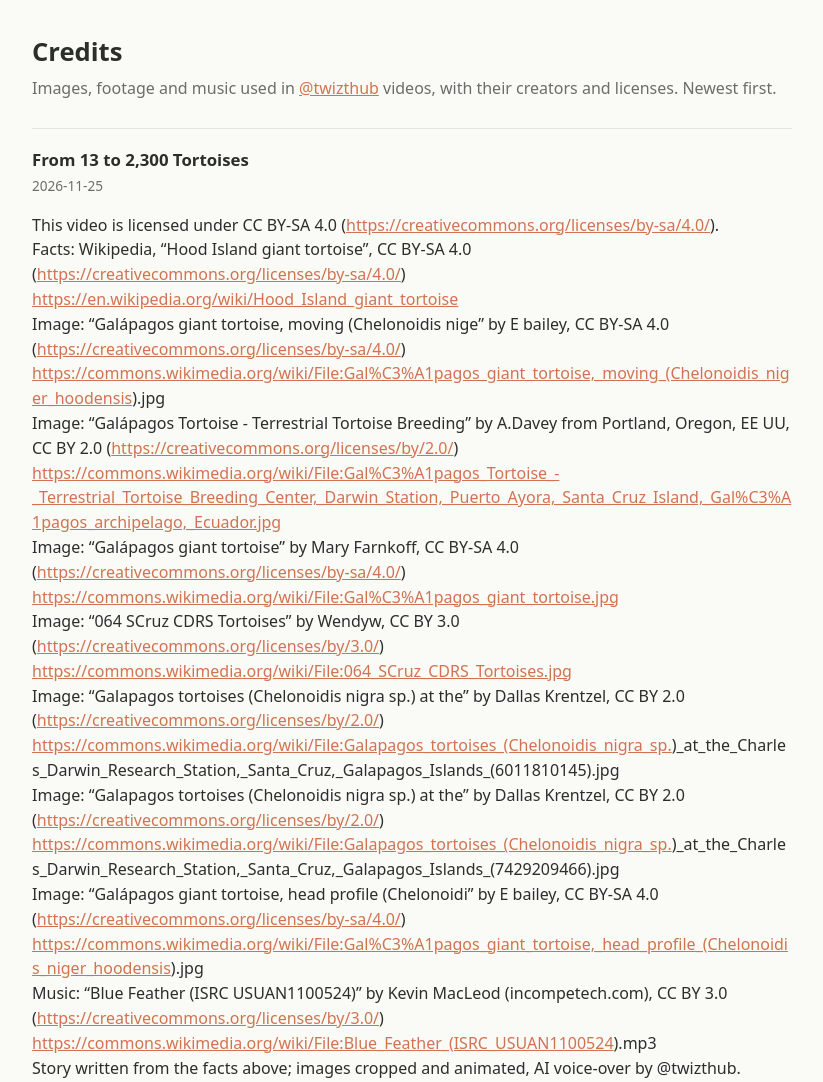
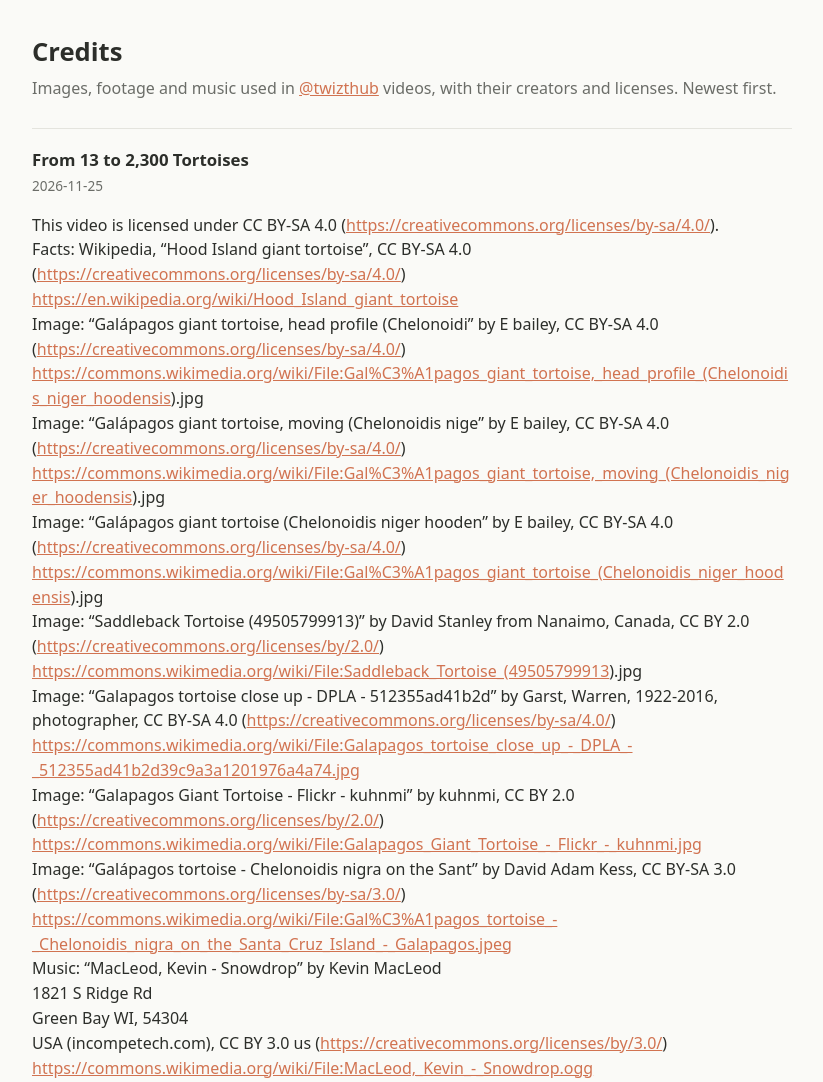
Before and after one commit to Atlas-Toni/atlas-toni.github.io, a plain HTML site: page credits.html in a window 1280 px wide. Shown: the top 1082 px of the page, without its empty margins (228-1051 px from the left). Drawn offline with Linux system fonts and the light colour scheme.

Commit message:
Credits: From 13 to 2,300 Tortoises

```diff
--- a/credits.html
+++ b/credits.html
@@ -14,6 +14,20 @@ a{color:var(--accent)}
 </style></head><body><main>
 <h1>Credits</h1>
 <p class="intro">Images, footage and music used in <a href="/">@twizthub</a> videos, with their creators and licenses. Newest first.</p>
+<article><h2>From 13 to 2,300 Tortoises</h2><p class="d">2026-11-25</p><p>This video is licensed under CC BY-SA 4.0 (<a href="https://creativecommons.org/licenses/by-sa/4.0/" rel="nofollow noopener">https://creativecommons.org/licenses/by-sa/4.0/</a>).<br>
+Facts: Wikipedia, “Hood Island giant tortoise”, CC BY-SA 4.0 (<a href="https://creativecommons.org/licenses/by-sa/4.0/" rel="nofollow noopener">https://creativecommons.org/licenses/by-sa/4.0/</a>) <a href="https://en.wikipedia.org/wiki/Hood_Island_giant_tortoise" rel="nofollow noopener">https://en.wikipedia.org/wiki/Hood_Island_giant_tortoise</a><br>
+Image: “Galápagos giant tortoise, head profile (Chelonoidi” by E bailey, CC BY-SA 4.0 (<a href="https://creativecommons.org/licenses/by-sa/4.0/" rel="nofollow noopener">https://creativecommons.org/licenses/by-sa/4.0/</a>) <a href="https://commons.wikimedia.org/wiki/File:Gal%C3%A1pagos_giant_tortoise,_head_profile_(Chelonoidis_niger_hoodensis" rel="nofollow noopener">https://commons.wikimedia.org/wiki/File:Gal%C3%A1pagos_giant_tortoise,_head_profile_(Chelonoidis_niger_hoodensis</a>).jpg<br>
+Image: “Galápagos giant tortoise, moving (Chelonoidis nige” by E bailey, CC BY-SA 4.0 (<a href="https://creativecommons.org/licenses/by-sa/4.0/" rel="nofollow noopener">https://creativecommons.org/licenses/by-sa/4.0/</a>) <a href="https://commons.wikimedia.org/wiki/File:Gal%C3%A1pagos_giant_tortoise,_moving_(Chelonoidis_niger_hoodensis" rel="nofollow noopener">https://commons.wikimedia.org/wiki/File:Gal%C3%A1pagos_giant_tortoise,_moving_(Chelonoidis_niger_hoodensis</a>).jpg<br>
+Image: “Galápagos giant tortoise (Chelonoidis niger hooden” by E bailey, CC BY-SA 4.0 (<a href="https://creativecommons.org/licenses/by-sa/4.0/" rel="nofollow noopener">https://creativecommons.org/licenses/by-sa/4.0/</a>) <a href="https://commons.wikimedia.org/wiki/File:Gal%C3%A1pagos_giant_tortoise_(Chelonoidis_niger_hoodensis" rel="nofollow noopener">https://commons.wikimedia.org/wiki/File:Gal%C3%A1pagos_giant_tortoise_(Chelonoidis_niger_hoodensis</a>).jpg<br>
+Image: “Saddleback Tortoise (49505799913)” by David Stanley from Nanaimo, Canada, CC BY 2.0 (<a href="https://creativecommons.org/licenses/by/2.0/" rel="nofollow noopener">https://creativecommons.org/licenses/by/2.0/</a>) <a href="https://commons.wikimedia.org/wiki/File:Saddleback_Tortoise_(49505799913" rel="nofollow noopener">https://commons.wikimedia.org/wiki/File:Saddleback_Tortoise_(49505799913</a>).jpg<br>
+Image: “Galapagos tortoise close up - DPLA - 512355ad41b2d” by Garst, Warren, 1922-2016, photographer, CC BY-SA 4.0 (<a href="https://creativecommons.org/licenses/by-sa/4.0/" rel="nofollow noopener">https://creativecommons.org/licenses/by-sa/4.0/</a>) <a href="https://commons.wikimedia.org/wiki/File:Galapagos_tortoise_close_up_-_DPLA_-_512355ad41b2d39c9a3a1201976a4a74.jpg" rel="nofollow noopener">https://commons.wikimedia.org/wiki/File:Galapagos_tortoise_close_up_-_DPLA_-_512355ad41b2d39c9a3a1201976a4a74.jpg</a><br>
+Image: “Galapagos Giant Tortoise - Flickr - kuhnmi” by kuhnmi, CC BY 2.0 (<a href="https://creativecommons.org/licenses/by/2.0/" rel="nofollow noopener">https://creativecommons.org/licenses/by/2.0/</a>) <a href="https://commons.wikimedia.org/wiki/File:Galapagos_Giant_Tortoise_-_Flickr_-_kuhnmi.jpg" rel="nofollow noopener">https://commons.wikimedia.org/wiki/File:Galapagos_Giant_Tortoise_-_Flickr_-_kuhnmi.jpg</a><br>
+Image: “Galápagos tortoise - Chelonoidis nigra on the Sant” by David Adam Kess, CC BY-SA 3.0 (<a href="https://creativecommons.org/licenses/by-sa/3.0/" rel="nofollow noopener">https://creativecommons.org/licenses/by-sa/3.0/</a>) <a href="https://commons.wikimedia.org/wiki/File:Gal%C3%A1pagos_tortoise_-_Chelonoidis_nigra_on_the_Santa_Cruz_Island_-_Galapagos.jpeg" rel="nofollow noopener">https://commons.wikimedia.org/wiki/File:Gal%C3%A1pagos_tortoise_-_Chelonoidis_nigra_on_the_Santa_Cruz_Island_-_Galapagos.jpeg</a><br>
+Music: “MacLeod, Kevin - Snowdrop” by Kevin MacLeod<br>
+1821 S Ridge Rd<br>
+Green Bay WI, 54304<br>
+USA (incompetech.com), CC BY 3.0 us (<a href="https://creativecommons.org/licenses/by/3.0/" rel="nofollow noopener">https://creativecommons.org/licenses/by/3.0/</a>) <a href="https://commons.wikimedia.org/wiki/File:MacLeod,_Kevin_-_Snowdrop.ogg" rel="nofollow noopener">https://commons.wikimedia.org/wiki/File:MacLeod,_Kevin_-_Snowdrop.ogg</a><br>
+Story written from the facts above; images cropped and animated, AI voice-over by @twizthub.</p></article>
 <article><h2>From 13 to 2,300 Tortoises</h2><p class="d">2026-11-25</p><p>This video is licensed under CC BY-SA 4.0 (<a href="https://creativecommons.org/licenses/by-sa/4.0/" rel="nofollow noopener">https://creativecommons.org/licenses/by-sa/4.0/</a>).<br>
 Facts: Wikipedia, “Hood Island giant tortoise”, CC BY-SA 4.0 (<a href="https://creativecommons.org/licenses/by-sa/4.0/" rel="nofollow noopener">https://creativecommons.org/licenses/by-sa/4.0/</a>) <a href="https://en.wikipedia.org/wiki/Hood_Island_giant_tortoise" rel="nofollow noopener">https://en.wikipedia.org/wiki/Hood_Island_giant_tortoise</a><br>
 Image: “Galápagos giant tortoise, moving (Chelonoidis nige” by E bailey, CC BY-SA 4.0 (<a href="https://creativecommons.org/licenses/by-sa/4.0/" rel="nofollow noopener">https://creativecommons.org/licenses/by-sa/4.0/</a>) <a href="https://commons.wikimedia.org/wiki/File:Gal%C3%A1pagos_giant_tortoise,_moving_(Chelonoidis_niger_hoodensis" rel="nofollow noopener">https://commons.wikimedia.org/wiki/File:Gal%C3%A1pagos_giant_tortoise,_moving_(Chelonoidis_niger_hoodensis</a>).jpg<br>
```
Also changed, not shown: credits.json (+5 -0 lines).
